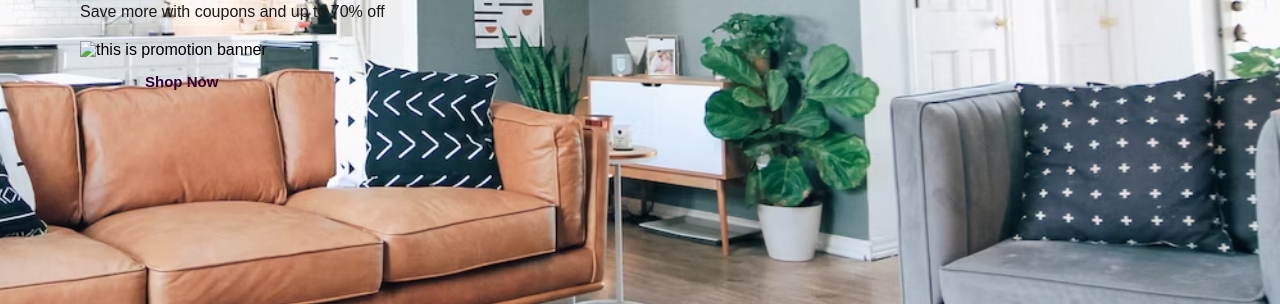
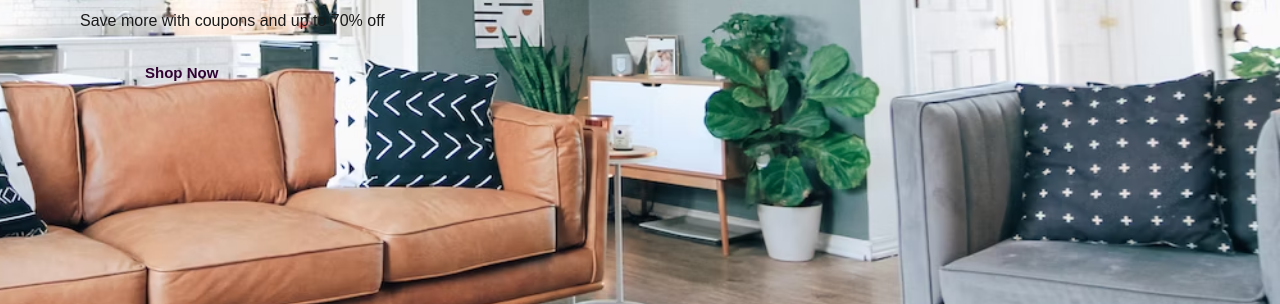
Before and after one commit to brook7G/GOJO, a plain HTML site: page src/index.html in a window 1280 px wide. Shown: the part 796-1100 px from the top of the page. Drawn offline with Linux system fonts and the light colour scheme; a web font is replaced by a local one.

Commit message:
Remove unused promotion banner image

```diff
--- a/src/index.html
+++ b/src/index.html
@@ -31,7 +31,7 @@
             <h2>Super value deals</h2>
             <h1>On all products</h1>
             <p>Save more with coupons and up to 70% off</p>
-            <img class="image" src="" alt="this is promotion banner">
+            <!-- <img class="image" src="/GOJO/img/" alt="this is promotion banner"> -->
             <button>Shop Now</button>
         </section>
 
```
